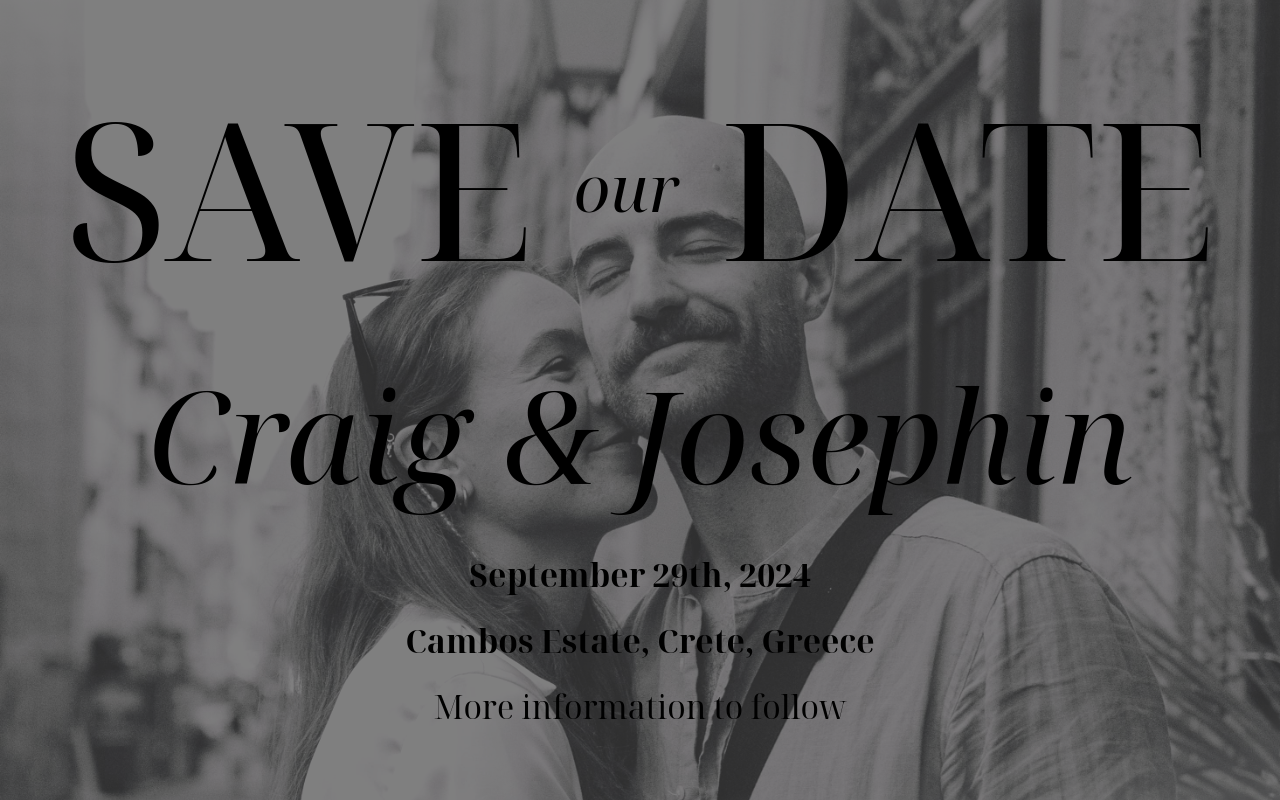
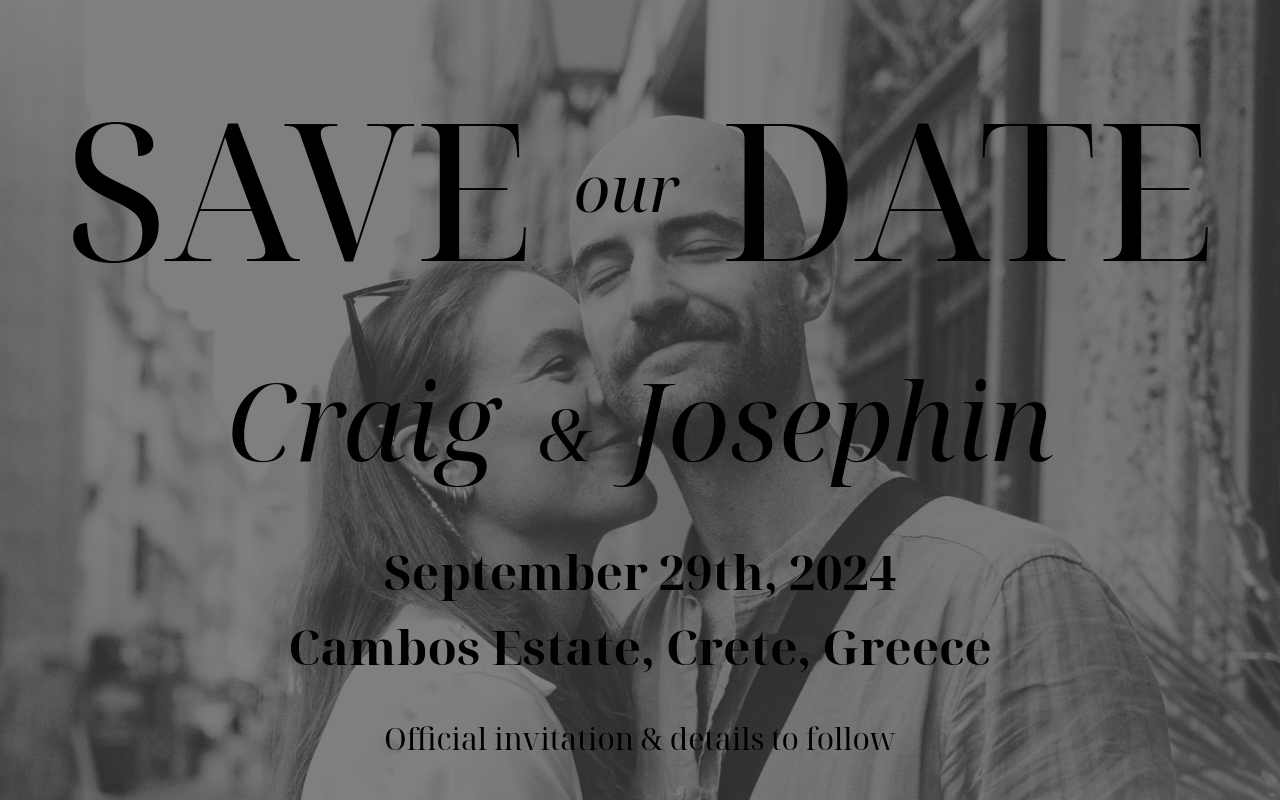
Before and after one commit to sendcraig/crasi-wedding, a React (Create React App) app: page / in a window 1280 px wide. Built offline with nearby package versions, Linux system fonts and the light colour scheme; a web font is replaced by a local one.

Commit message:
spacing & scaling fixes for text

```diff
--- a/src/App.module.scss
+++ b/src/App.module.scss
@@ -92,26 +92,36 @@
   display: flex;
   flex-direction: column;
   align-items: center;
-  gap: 2vh;
+  gap: min(4vh, 64px);
   text-align: center;
-  margin-bottom: 5vh;
+  margin-bottom: min(5vh, 48px);
+}
+
+.nameTextContainer {
+  display: flex;
+  align-items: baseline;
+  gap: min(3vw, 48px)
 }
 
 .nameText {
-  font-size: 10vw;
-  font-weight: 100;
+  font-size: min(10vw, 108px);
+  font-weight: 400;
   font-style: italic;
+}
 
+.ampersand {
+  font-size: min(6vw, 72px);
+  font-weight: 300;
+  font-style: italic;
 }
 
 .infoTextBold {
-  font-size: 2.5vw;
+  font-size: min(4vw, 48px);
   font-weight: 700;
-  margin: 0 3vw;
 }
 
 .infoText {
-  font-size: 2.5vw;
+  font-size: min(2.5vw, 30px);
   font-weight: 300;
 }
 
--- a/src/App.tsx
+++ b/src/App.tsx
@@ -14,10 +14,20 @@ function App() {
           <h1 className={cx(styles.heroText)}>DATE</h1>
         </div>
         <div className={styles.mainTextContainer}>
-          <h2 className={styles.nameText}>Craig & Josephin</h2>
-          <h3 className={styles.infoTextBold}>September 29th, 2024</h3>
-          <h3 className={styles.infoTextBold}>Cambos Estate, Crete, Greece</h3>
-          <h3 className={styles.infoText}>More information to follow</h3>
+          <div className={styles.nameTextContainer}>
+            <h2 className={styles.nameText}>Craig</h2>
+            <h3 className={styles.ampersand}>&</h3>
+            <h2 className={styles.nameText}>Josephin</h2>
+          </div>
+          <div>
+            <h3 className={styles.infoTextBold}>September 29th, 2024</h3>
+            <h3 className={styles.infoTextBold}>
+              Cambos Estate, Crete, Greece
+            </h3>
+          </div>
+          <h3 className={styles.infoText}>
+            Official invitation & details to follow
+          </h3>
         </div>
       </div>
     </div>
```
